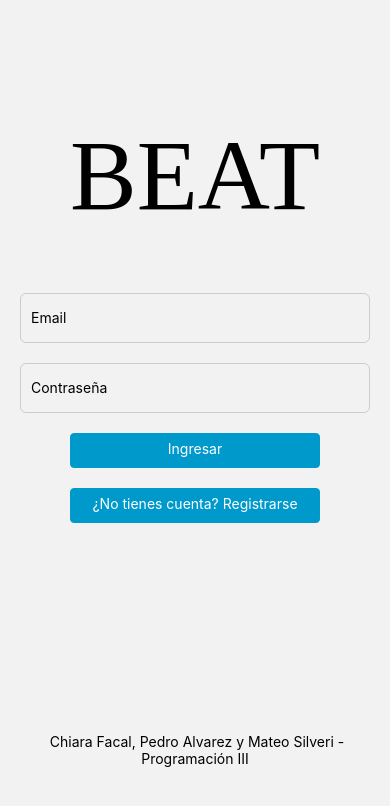
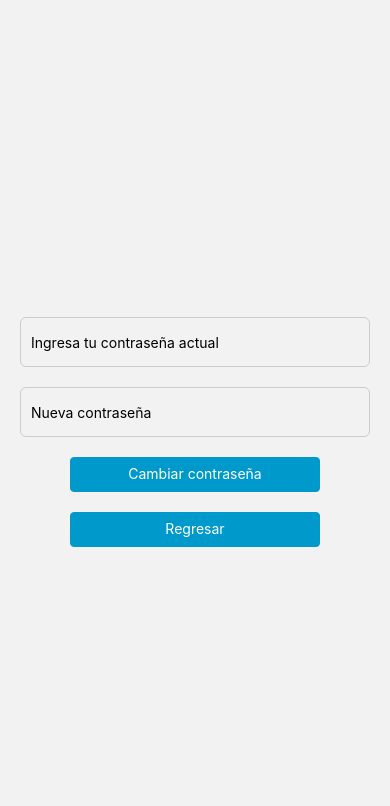
Before and after one commit to chiara-facal/reactNative-Facal-Alvarez-Silveri, a React Native app in the folder proyecto-final/: screen /CambiarContrasena in a window 390 px wide. Shown: the top 806 px of the page. Built offline with nearby package versions, Linux system fonts and the light colour scheme; no server answers.

Commit message:
Cambiar contraseña

```diff
--- a/proyecto-final/App.js
+++ b/proyecto-final/App.js
@@ -8,6 +8,8 @@ import Menu from './src/Components/Menu/Menu';
 import Image from './src/screens/Image/Image'
 import OtherProfile from './src/screens/OtherProfile/OtherProfile'
 import Comentario from './src/screens/Comentario/Comentario';
+import CambiarContrasena from './src/screens/CambiarContrasena.js/CambiarContrasena';
+import Profile from './src/screens/Profile/Profile';
 
 export default function App() {
 
@@ -20,10 +22,11 @@ export default function App() {
        <Stack.Screen name='Login' component={Login} options={ { headerShown: false } }/>
         <Stack.Screen name='Register' component={Register} options={ { headerShown: false } }/>
         <Stack.Screen name = "Image" component= {Image} options = {{headerShown: false}}/>
-        <Stack.Screen name = "OtherProfile" component = {OtherProfile} optiones = {{headerShown: false}}/>
+        <Stack.Screen  name = 'Profile' component={Profile} options={{headerShown: false}}/>
+        <Stack.Screen name = "OtherProfile" component = {OtherProfile} options = {{headerShown: false}}/>
         <Stack.Screen name='Menu' component={Menu} options={ { headerShown: false } }/>
         <Stack.Screen name = 'Comentario' component = {Comentario} options={{headerShown: false}}/>
-        {/* Si implementamos tabnavigation para el resto de la app. El tercer componente debe ser una navegación que tenga a Home como primer screen */}
+        <Stack.Screen name = 'CambiarContrasena' component = {CambiarContrasena} options = {{headerShown: false}}/>
       </Stack.Navigator>
     </NavigationContainer>
 
--- a/proyecto-final/src/Components/User/User.js
+++ b/proyecto-final/src/Components/User/User.js
@@ -1,6 +1,7 @@
 import React, {Component} from 'react';
 import { TouchableOpacity, View, Text, FlatList, Image, StyleSheet} from 'react-native';
 import { auth, db} from '../../firebase/config';
+
 
 class User extends Component{
     constructor(props){
@@ -38,9 +39,15 @@ render(){
             "": <Text  style = {styles.text}>{this.props.info.datos.miniBio}</Text>}
             <Text  style = {styles.text}>{this.props.posteos.length} posteos</Text>
             {this.props.info.datos.owner == auth.currentUser.email ?
-            (<TouchableOpacity style = {styles.button} onPress={() => this.logOut()}>
+            (<View>
+            <TouchableOpacity style = {styles.button} onPress={() => this.logOut()}>
             <Text style = {styles.textButton} >Salir</Text>
-            </TouchableOpacity>): ""}
+            </TouchableOpacity>
+            <TouchableOpacity style = {styles.button} onPress={() => this.props.navigation.navigate('CambiarContrasena')}>
+            <Text style = {styles.textButton}>Cambiar contraseña</Text>
+            </TouchableOpacity>
+                </View>)
+            : ""}
             {this.props.posteos.length === 0?
                "":
                (<FlatList
--- /dev/null
+++ b/proyecto-final/src/screens/CambiarContrasena.js/CambiarContrasena.js
@@ -0,0 +1,112 @@
+import React, {Component} from 'react';
+import {updatePassword, reauthenticateWithCredential, EmailAuthProvider} from 'firebase/auth';
+import {auth } from '../../firebase/config';
+import {View, TextInput, StyleSheet, TouchableOpacity, Text} from 'react-native';
+import firebase from 'firebase';
+
+class CambiarContrasena extends Component{
+    constructor(){
+        super();
+        this.state = {
+            nuevaContrasena: '',
+            contraActual: '',
+            error: '',
+            mensaje: ''
+        }
+    }
+
+cambio(nuevaContrasena){
+    const credential = firebase.auth.EmailAuthProvider.credential(auth.currentUser.email, this.state.contraActual)
+
+    auth.currentUser.reauthenticateWithCredential(credential)
+    .then(() => {
+        return auth.currentUser.updatePassword(nuevaContrasena)
+    })
+    .then(()=>
+    {this.setState({nuevaContrasena: '', contraActual: '', mensaje: 'Contraseña actualizada con éxito'});
+    })
+    .catch((error) => {
+        if (error.code == 'auth/wrong-password'){
+            this.setState({
+                error: 'Contraseña actual incorrecta'
+            })
+        } else {
+            this.setState({
+                error: "Error al cambiar la contraseña. Por favor intentalo más tarde."
+            })
+        }
+
+    })
+
+
+}
+
+render(){
+    return(
+        <View style = {styles.formContainer}>
+         <TextInput
+        style={styles.input}
+        onChangeText={(text)=>this.setState({contraActual: text})}
+        placeholder='Ingresa tu contraseña actual'
+        keyboardType='default'
+        secureTextEntry={true}
+        value={this.state.contraActual}/>
+        <Text>{this.state.error}</Text>
+        <TextInput
+        style={styles.input}
+        onChangeText={(text)=>this.setState({nuevaContrasena: text})}
+        placeholder='Nueva contraseña'
+        keyboardType='default'
+        secureTextEntry={true}
+        value={this.state.nuevaContrasena}/>
+        <TouchableOpacity style={styles.button} onPress={()=>this.cambio(this.state.nuevaContrasena)}>
+            <Text style={styles.textButton}>Cambiar contraseña</Text>
+        </TouchableOpacity>
+        <Text>{this.state.error}</Text>
+        <TouchableOpacity style = {styles.button}onPress={() => this.props.navigation.goBack()}>
+            <Text style={styles.textButton}>Regresar</Text>
+        </TouchableOpacity>
+        </View>
+
+    )
+}
+}
+
+const styles = StyleSheet.create({
+    formContainer:{
+        flex: 1,
+        paddingHorizontal:10,
+        marginTop: 20,
+        alignItems: 'center',
+        justifyContent: 'center',
+    },
+    input:{
+        height:50,
+        paddingVertical:15,
+        paddingHorizontal: 10,
+        borderWidth:1,
+        borderColor: '#ccc',
+        borderStyle: 'solid',
+        borderRadius: 6,
+        marginVertical:10,
+        width: 350
+    },
+    button:{
+        backgroundColor:'#0099CC',
+        paddingHorizontal: 10,
+        paddingVertical: 7,
+        borderRadius:4,
+        borderWidth:1,
+        borderStyle: 'solid',
+        borderColor: '#0099CC',
+        margin: 10,
+        width: 250,
+        alignItems: 'center',
+        height: 35
+
+    },
+    textButton:{
+        color: '#fff'
+    }})
+
+export default CambiarContrasena;
--- a/proyecto-final/src/screens/Profile/Profile.js
+++ b/proyecto-final/src/screens/Profile/Profile.js
@@ -63,7 +63,7 @@ render(){
                 (<FlatList
                 data = {this.state.infoUsuario}
                 keyExtractor={user => user.id}
-                renderItem = {({item}) => <User info = {item} posteos = {this.state.postUsuario}/>}/>)}
+                renderItem = {({item}) => <User info = {item} posteos = {this.state.postUsuario} navigation={this.props.navigation}/>}/>)}
             </View>
 )
 
```
